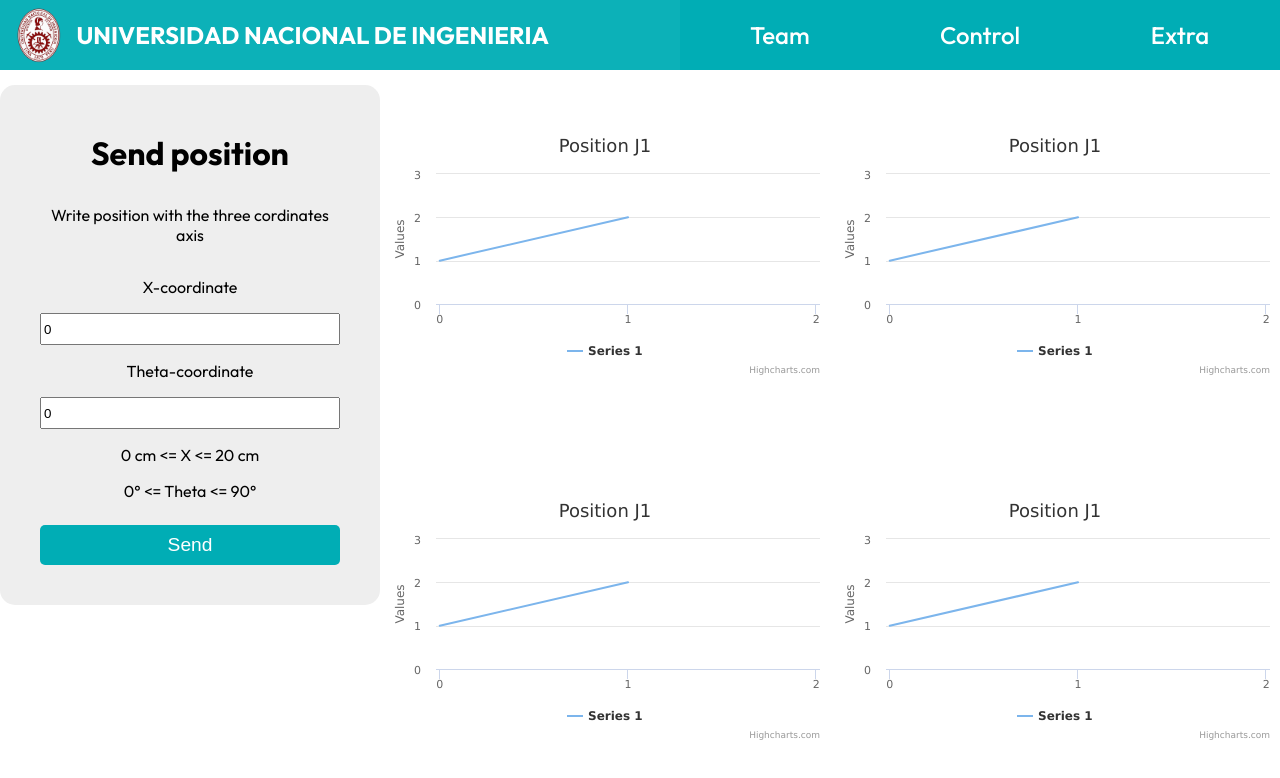
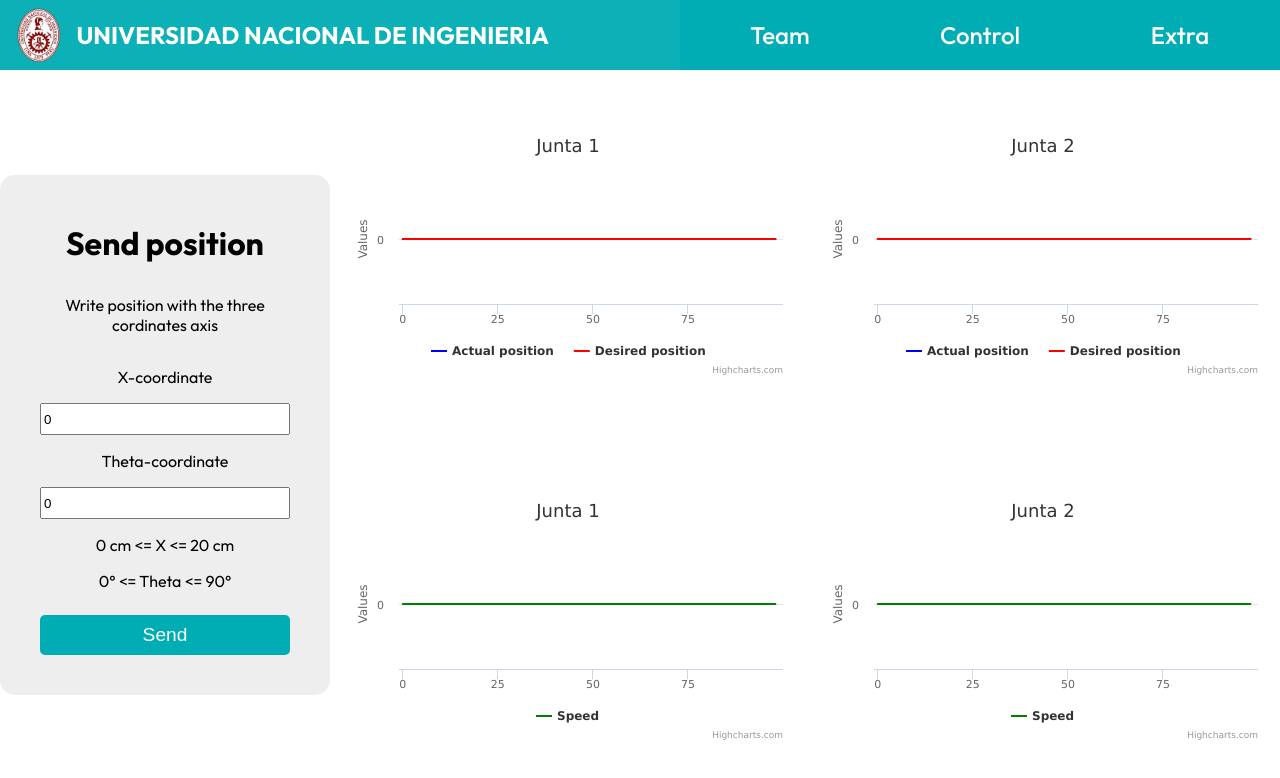
Before and after one commit to GonzaloPereira/ProyectoRT, a React (Create React App) app: page / in a window 1280 px wide. Shown: the top 778 px of the page. Built offline with nearby package versions, Linux system fonts and the light colour scheme; no server answers; the database is empty.

Commit message:
Complete send and receive data funtionality

```diff
--- a/public/index.html
+++ b/public/index.html
@@ -9,7 +9,6 @@
       name="description"
       content="Robotic arm send data"
     />
-    <link rel="apple-touch-icon" href="%PUBLIC_URL%/logo192.png" />
     <!--
       manifest.json provides metadata used when your web app is installed on a
       user's mobile device or desktop. See https://developers.google.com/web/fundamentals/web-app-manifest/
--- a/src/App.css
+++ b/src/App.css
@@ -43,15 +43,19 @@ body {
   grid-column: 1/5;
   background-color: white;
 }
-
+.center {
+  width: 100%;
+  height: 100%;
+  display: flex;
+  align-content: center;
+  justify-content: center;
+  padding-top: 3rem;
+}
 /* Form  */
-/* Sign up  */
 .form {
   display: flex;
   flex-direction: column;
-  width: 300px;
-  margin: auto;
-  margin-top: 4%;
+  width: 200px;
   max-width: 350px;
   min-width: 250px;
   border: 0px solid #393e46;
@@ -72,13 +76,6 @@ body {
   width: 100%;
   height: 2rem;
 }
-.form input[type="checkbox"] {
-  display: inline-block;
-  width: 20px;
-  margin-left: 10px;
-  position: relative;
-  top: 10px;
-}
 .blue-submit-button {
   display: block;
   text-align: center;
@@ -98,26 +95,18 @@ body {
 .form button:hover {
   cursor: pointer;
 }
-.form textarea {
-  box-sizing: border-box;
-  width: 100%;
-  height: 4rem;
-  resize: none;
-}
 .team {
-  text-align: left;
+  width: 500px;
+  height: 500px;
 }
 .team p {
-  text-align: justify;
+  margin-top: 0.3rem;
+  margin-bottom: 0.3rem;
 }
-.extra-link {
-  display: flex;
-  flex-direction: row;
-  align-self: center;
-  align-items: center;
-  gap: 10px;
+.team h2 {
+  margin-top: 0.5rem;
+  margin-bottom: 0.5rem;
 }
-.extra-link:hover {
-  cursor: pointer;
-  opacity: 0.9;
+.extra {
+  height: 400px;
 }
--- a/src/Control/Control.css
+++ b/src/Control/Control.css
@@ -1,8 +1,10 @@
 .control {
   display: grid;
-  grid-template-columns: 1fr 2fr;
+  grid-template-columns: 1fr 3fr;
   grid-auto-rows: 1fr;
   height: 100%;
+  align-items: center;
+  justify-items: center;
 }
 .receive-data {
   display: grid;
@@ -10,4 +12,6 @@
   grid-template-rows: 1fr 1fr;
   justify-items: center;
   align-items: center;
+  height: 100%;
+  width: 100%;
 }
--- a/src/Control/Control.js
+++ b/src/Control/Control.js
@@ -6,7 +6,8 @@ import "./Control.css";
 export default function Control() {
   return (
     <div className="control">
-      <SendData /> <ReceiveData />
+      <SendData />
+      <ReceiveData />
     </div>
   );
 }
--- a/src/Control/ReceiveData.js
+++ b/src/Control/ReceiveData.js
@@ -5,27 +5,81 @@ import { ref, onValue } from "firebase/database";
 import { database } from "./firebase";
 
 export default function ReceiveData() {
-  const [points, setPoints] = useState([1, 2]);
+  let array_zeros = [];
+  for (let i = 0; i < 100; i++) array_zeros.push(0);
 
-  const int = ref(database, "test/int");
+  const [x1, set_x1] = useState(array_zeros);
+  const [dx1, set_dx1] = useState(array_zeros);
+  const [v1, set_v1] = useState(array_zeros);
+
+  const [x2, set_x2] = useState(array_zeros);
+  const [dx2, set_dx2] = useState(array_zeros);
+  const [v2, set_v2] = useState(array_zeros);
+
+  const x1_ref = ref(database, "charts/x1");
+  const dx1_ref = ref(database, "charts/dx1");
+  const v1_ref = ref(database, "charts/v1");
+
+  const x2_ref = ref(database, "charts/x2");
+  const dx2_ref = ref(database, "charts/dx2");
+  const v2_ref = ref(database, "charts/v2");
+
   useEffect(() => {
-    onValue(int, (snapshot) => {
-      const data = snapshot.val();
-      if (points.length < 5) {
-        setPoints((prev) => [...prev, data]);
-      } else {
-        setPoints((prev) => {
-          prev.shift();
-          return [...prev, data];
-        });
-      }
+    onValue(x1_ref, (snapshot) => {
+      set_x1((prev) => {
+        let temp = prev.slice(1);
+        return [...temp, snapshot.val()];
+      });
+      set_dx1((prev) => {
+        let temp = prev.slice(1);
+        return [...temp, temp[temp.length - 1]];
+      });
+    });
+
+    onValue(dx1_ref, (snapshot) => {
+      set_dx1((prev) => {
+        let temp = prev.slice(1);
+        return [...temp, snapshot.val()];
+      });
+    });
+
+    onValue(v1_ref, (snapshot) => {
+      set_v1((prev) => {
+        let temp = prev.slice(1);
+        return [...temp, snapshot.val()];
+      });
+    });
+
+    onValue(x2_ref, (snapshot) => {
+      set_x2((prev) => {
+        let temp = prev.slice(1);
+        return [...temp, snapshot.val()];
+      });
+      set_dx2((prev) => {
+        let temp = prev.slice(1);
+        return [...temp, temp[temp.length - 1]];
+      });
+    });
+
+    onValue(dx2_ref, (snapshot) => {
+      set_dx2((prev) => {
+        let temp = prev.slice(1);
+        return [...temp, snapshot.val()];
+      });
+    });
+
+    onValue(v2_ref, (snapshot) => {
+      set_v2((prev) => {
+        let temp = prev.slice(1);
+        return [...temp, snapshot.val()];
+      });
     });
   }, []);
 
   const optionsGeneral = {
     chart: {
-      type: "spline",
-      animation: Highcharts.svg,
+      type: "line",
+      animation: false,
       height: 250,
       width: 450,
     },
@@ -38,11 +92,62 @@ export default function ReceiveData() {
   const options1 = {
     ...optionsGeneral,
     title: {
-      text: "Position J1",
+      text: "Junta 1",
     },
     series: [
       {
-        data: points,
+        name: "Actual position",
+        data: x1,
+        color: "blue",
+      },
+      {
+        name: "Desired position",
+        data: dx1,
+        color: "red",
+      },
+    ],
+  };
+  const options2 = {
+    ...optionsGeneral,
+    title: {
+      text: "Junta 2",
+    },
+    series: [
+      {
+        name: "Actual position",
+        data: x2,
+        color: "blue",
+      },
+      {
+        name: "Desired position",
+        data: dx2,
+        color: "red",
+      },
+    ],
+  };
+  const options3 = {
+    ...optionsGeneral,
+    title: {
+      text: "Junta 1",
+    },
+    series: [
+      {
+        name: "Speed",
+        data: v1,
+        color: "green",
+      },
+    ],
+  };
+  const options4 = {
+    ...optionsGeneral,
+    title: {
+      text: "Junta 2",
+    },
+    series: [
+      {
+        name: "Speed",
+        data: v2,
+        color: "green",
       },
     ],
   };
@@ -52,13 +157,13 @@ export default function ReceiveData() {
         <HighchartsReact highcharts={Highcharts} options={options1} />
       </div>
       <div className="chart">
-        <HighchartsReact highcharts={Highcharts} options={options1} />
+        <HighchartsReact highcharts={Highcharts} options={options2} />
       </div>
       <div className="chart">
-        <HighchartsReact highcharts={Highcharts} options={options1} />
+        <HighchartsReact highcharts={Highcharts} options={options3} />
       </div>
       <div className="chart">
-        <HighchartsReact highcharts={Highcharts} options={options1} />
+        <HighchartsReact highcharts={Highcharts} options={options4} />
       </div>
     </div>
   );
--- a/src/Control/SendData.js
+++ b/src/Control/SendData.js
@@ -1,5 +1,7 @@
 import React, { useState, useReducer } from "react";
 import Alert from "@mui/material/Alert";
+import { database } from "./firebase";
+import { ref, child, get, set } from "firebase/database";
 
 function formReducer(state, event) {
   return {
@@ -14,19 +16,22 @@ export default function SendData() {
   const [error, setError] = useState("");
 
   async function send_data() {
-    return fetch(
-      `http://mprojectsdb.gq/ProyectoRT/sendposition.php?X=${formData.X}&Y=${formData.Q}&Z=${0}&T=${Math.round(
-        Date.now() / 1000
-      )}`
-    );
+    return set(ref(database, "request/"), {
+      x: Number(formData.X),
+      q: Number(formData.Q),
+      t: Math.round(Date.now() / 1000),
+    });
   }
   async function getLastTime() {
-    return fetch("http://mprojectsdb.gq/ProyectoRT/getLastTime.php").then((res) => res.json());
+    const dbRef = ref(database);
+    return (await get(child(dbRef, "request/t"))).val();
   }
   async function handleSubmit(event) {
     event.preventDefault();
     try {
+      console.log(await getLastTime());
       const lastTime = Number(await getLastTime());
+      console.log(lastTime);
       if (Math.round(Date.now() / 1000) - lastTime < 8) {
         throw new Error("Wait some seconds between requests");
       }
@@ -34,7 +39,6 @@ export default function SendData() {
         throw new Error("Request out of range");
       }
       const res = await send_data();
-      if (!res.ok) throw new Error();
       setSeeSent(true);
       setTimeout(() => setSeeSent(false), 3000);
     } catch (err) {
@@ -55,7 +59,7 @@ export default function SendData() {
   }
 
   return (
-    <div className="form">
+    <div className="form send-data">
       <h2>Send position</h2>
       <p>Write position with the three cordinates axis</p>
       <form onSubmit={handleSubmit}>
--- a/src/Extra.js
+++ b/src/Extra.js
@@ -1,16 +1,33 @@
-import React from 'react';
-import CloudCircleIcon from '@mui/icons-material/CloudCircle';
-import GitHubIcon from '@mui/icons-material/GitHub';
+import React from "react";
+import CloudCircleIcon from "@mui/icons-material/CloudCircle";
+import GitHubIcon from "@mui/icons-material/GitHub";
 
 export default function Extra() {
-
   return (
-    <div className="form">
-      <h2>Extra</h2>
-      <h3>Links and others:</h3>
-      <div className='extra-link' onClick={()=> window.open("https://drive.google.com/drive/folders/1vlfB3esmx0-3g_vOxHettdvpv15j-ucD?usp=sharing_eil_m&ts=616f208b", "_blank")}><p>Google drive</p> <CloudCircleIcon /></div>
-      <div className='extra-link' onClick={()=> window.open("https://github.com/GonzaloPereira/ProyectoRT", "_blank")}><p>Github (interface)</p><GitHubIcon /></div>
-      <p>Special thanks to professor Roberto Furukawa</p>
+    <div className="center">
+      <div className="form extra">
+        <h2>Extra</h2>
+        <h3>Links and others:</h3>
+        <div
+          className="extra-link"
+          onClick={() =>
+            window.open(
+              "https://drive.google.com/drive/folders/1vlfB3esmx0-3g_vOxHettdvpv15j-ucD?usp=sharing_eil_m&ts=616f208b",
+              "_blank"
+            )
+          }
+        >
+          <p>Google drive</p> <CloudCircleIcon />
+        </div>
+        <div
+          className="extra-link"
+          onClick={() => window.open("https://github.com/GonzaloPereira/ProyectoRT", "_blank")}
+        >
+          <p>Github (interface)</p>
+          <GitHubIcon />
+        </div>
+        <p>Special thanks to professor Roberto Furukawa</p>
+      </div>
     </div>
   );
 }
--- a/src/Team.js
+++ b/src/Team.js
@@ -1,12 +1,15 @@
-import React from 'react';
+import React from "react";
 
 export default function Team() {
-
   return (
+    <div className="center">
       <div className="form team">
         <h2>Team</h2>
         <h3>Project Name: </h3>
-      <p>Design of a robotic manipulator with three degrees of freedom based on IoT to reduce occupational risks in the industrial distribution of products</p>
+        <p>
+          Design of a robotic manipulator with three degrees of freedom based on IoT to reduce occupational risks in the
+          industrial distribution of products
+        </p>
         <h3>Members: </h3>
         <ol>
           <li>Campos Peña, Pável Axel Mc</li>
@@ -18,5 +21,6 @@ export default function Team() {
         <h3>Course: </h3>
         <p>Diseño de Sistemas en Tiempo Real MT325 - A</p>
       </div>
+    </div>
   );
 }
```
Lines whose indentation alone changed are shown as unchanged.
